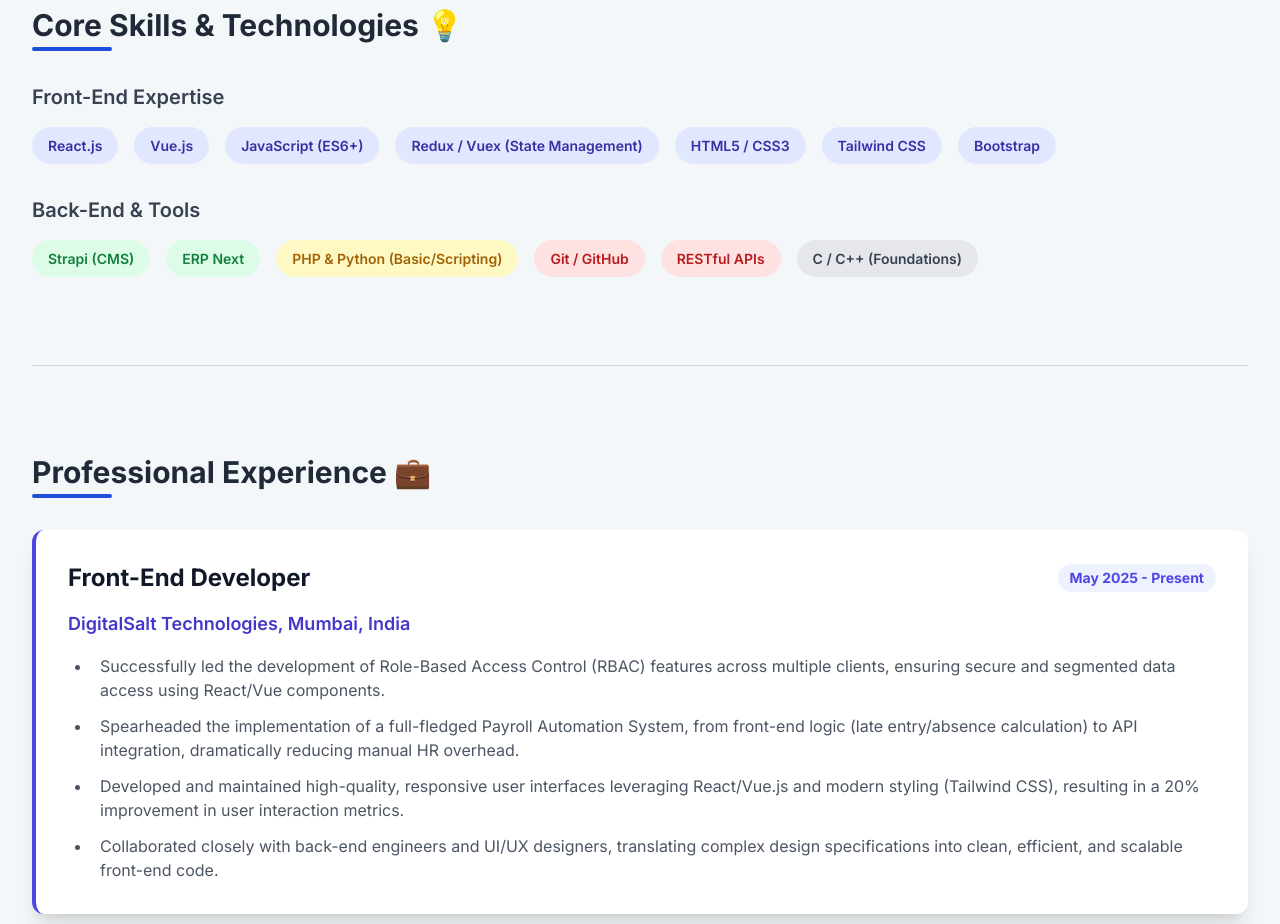
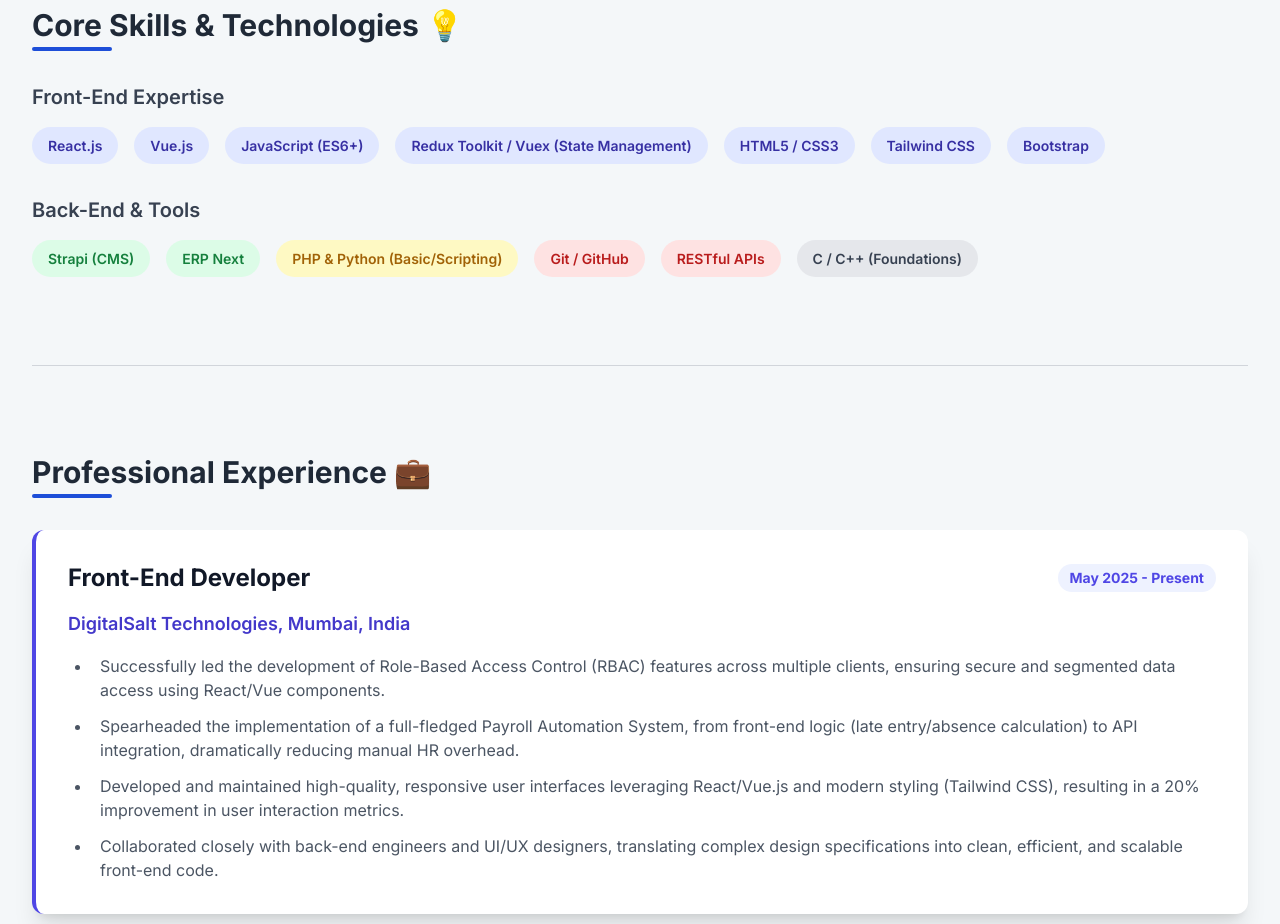
Before and after one commit to FarhaanSolanki24/portfolio, a plain HTML site: page index.html in a window 1280 px wide. Shown: the part 980-1904 px from the top of the page. Drawn offline with nearby package versions, Linux system fonts and the light colour scheme.

Commit message:
Updated index file

```diff
--- a/index.html
+++ b/index.html
@@ -267,7 +267,7 @@
                 <span class="skill-badge">React.js</span>
                 <span class="skill-badge">Vue.js</span>
                 <span class="skill-badge">JavaScript (ES6+)</span>
-                <span class="skill-badge">Redux / Vuex (State Management)</span>
+                <span class="skill-badge">Redux Toolkit / Vuex (State Management)</span>
                 <span class="skill-badge">HTML5 / CSS3</span>
                 <span class="skill-badge">Tailwind CSS</span>
                 <span class="skill-badge">Bootstrap</span>
```
